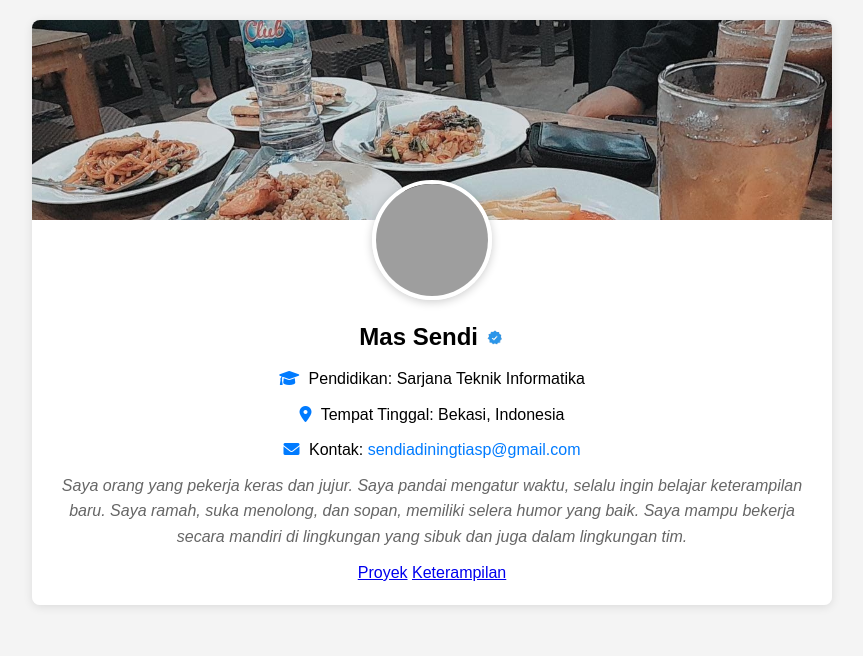
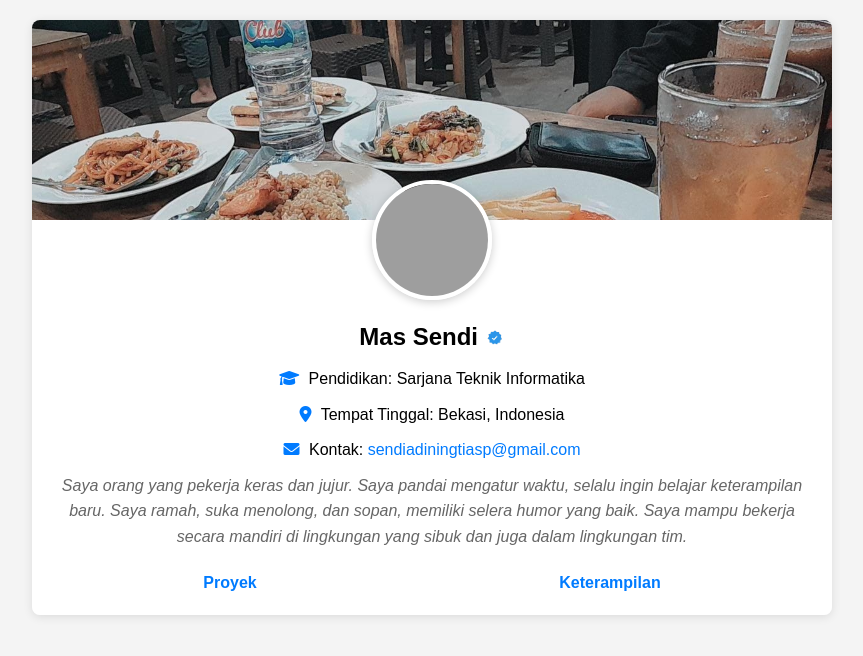
Before and after one commit to SendiAp/myprofile, a plain HTML site: page index.html in a window 1280 px wide. Shown: the whole page, without its empty margins (208-1071 px from the left). Drawn offline with Linux system fonts and the light colour scheme; grey boxes are pictures that could not be loaded.

Commit message:
Update styles.css

```diff
--- a/styles.css
+++ b/styles.css
@@ -187,3 +187,19 @@ body {
         font-size: 18px;
     }
         }
+
+.menu {
+    margin-top: 20px;
+    display: flex;
+    justify-content: space-around;
+}
+
+.menu-item {
+    text-decoration: none;
+    color: #007bff; /* Warna biru */
+    font-weight: bold;
+}
+
+.menu-item:hover {
+    text-decoration: underline;
+}
```
